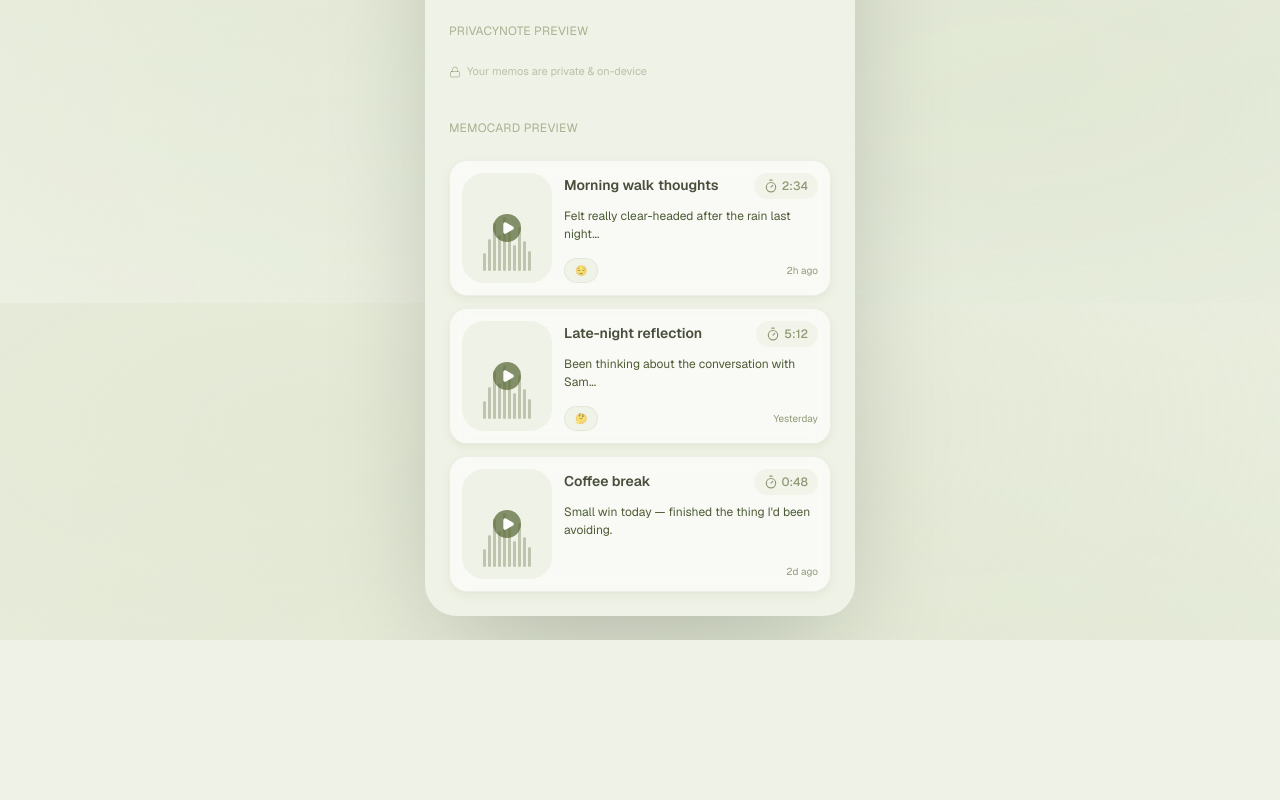
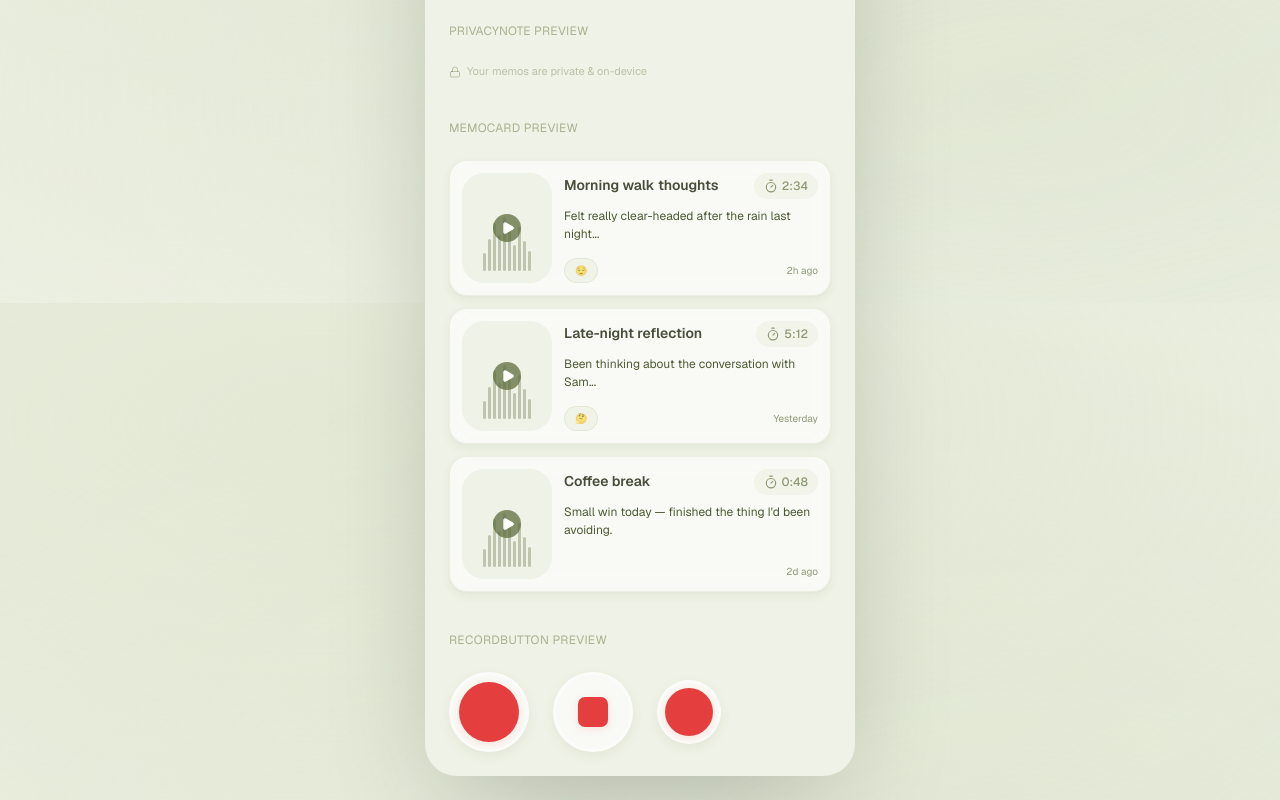
Before and after one commit to dthajal1/dear-me, a Next.js app in the folder dear-me-nextjs/: page /sandbox in a window 1280 px wide. Shown: the part 2097-2897 px from the top of the page. Before the commit the page ends 2737 px from the top, so only its background shows below. Built offline with nearby package versions, Linux system fonts and the light colour scheme.

Commit message:
feat(nextjs): add RecordButton component
Glass outer ring with red inner shape (circle=idle, rounded-square=stop),
sized and shadowed from design.pen frames V8tgj/TR22i; previewed in sandbox.

Co-Authored-By: Claude Sonnet 4.6 <noreply@anthropic.com>

```diff
--- a/dear-me-nextjs/app/sandbox/page.tsx
+++ b/dear-me-nextjs/app/sandbox/page.tsx
@@ -8,6 +8,7 @@ import { FilterPill } from "@/components/dear-me/filter-pill";
 import { ChatInput } from "@/components/dear-me/chat-input";
 import { PrivacyNote } from "@/components/dear-me/privacy-note";
 import { MemoCard } from "@/components/dear-me/memo-card";
+import { RecordButton } from "@/components/dear-me/record-button";
 import { Bookmark, MessageCircleHeart } from "lucide-react";
 
 export default function Sandbox() {
@@ -183,6 +184,16 @@ export default function Sandbox() {
         />
       </div>
 
+      {/* ── RecordButton preview ── */}
+      <p className="mt-4 text-xs uppercase tracking-wide text-[color:var(--color-muted-foreground)]">
+        RecordButton preview
+      </p>
+      <div className="flex items-center gap-6">
+        <RecordButton state="idle" />
+        <RecordButton state="recording" />
+        <RecordButton state="idle" size="md" />
+      </div>
+
     </div>
   );
 }
--- /dev/null
+++ b/dear-me-nextjs/components/dear-me/record-button.tsx
@@ -0,0 +1,102 @@
+"use client";
+
+import Link from "next/link";
+import { cn } from "@/lib/utils";
+
+interface RecordButtonProps {
+  /** Visual state. "idle" shows a red circle (mic trigger), "recording" shows a red rounded square (stop). */
+  state?: "idle" | "recording";
+  /** Click handler. Ignored if `href` is provided. */
+  onPress?: () => void;
+  /** If provided, wraps the button in a <Link>. */
+  href?: string;
+  size?: "md" | "lg";
+  className?: string;
+}
+
+/**
+ * The hero record trigger — a large circular button used on the record
+ * trigger and recording screens.
+ *
+ * Design.pen values (V8tgj / TR22i):
+ *  - Outer ring: 80px circle, fill #FFFFFF99, stroke #FFFFFF66 3px inside,
+ *    box-shadow 0 4px 12px rgba(92,107,58,0.083), backdrop-blur 20px
+ *  - Idle inner: 60px red circle (#E53E3E) with red glow shadow
+ *  - Recording inner: 30×30 rounded-[7px] red square (#E53E3E) with red glow shadow
+ */
+export function RecordButton({
+  state = "idle",
+  onPress,
+  href,
+  size = "lg",
+  className,
+}: RecordButtonProps) {
+  // Outer ring dims: design is 80px ("lg"), scaled to 64px for "md"
+  const outerSize = size === "lg" ? "size-20" : "size-16";
+  // Inner element dims
+  const innerCircleSize = size === "lg" ? "size-[60px]" : "size-[48px]";
+  const innerSquareSize = size === "lg" ? "size-[30px]" : "size-[24px]";
+
+  const outerClasses = cn(
+    // Layout
+    "flex items-center justify-center rounded-full",
+    // Glass fill + stroke — from design.pen #FFFFFF99 fill + #FFFFFF66 3px stroke
+    "bg-[#FFFFFF99]",
+    "ring-[3px] ring-[#FFFFFF66] ring-inset",
+    // Backdrop blur (design: background_blur radius 20)
+    "backdrop-blur-xl",
+    // Shadow (design: blur 12, color #5C6B3A15, offset 0 4)
+    "shadow-[0_4px_12px_rgba(92,107,58,0.083)]",
+    // Press feedback
+    "transition-transform active:scale-95",
+    outerSize,
+    className,
+  );
+
+  // Inner element: red circle (idle) or red rounded square (recording)
+  const innerContent =
+    state === "recording" ? (
+      // Stop square: 30×30, cornerRadius 7 (design: stopSquare)
+      <span
+        className={cn(innerSquareSize, "rounded-[7px]")}
+        style={{
+          backgroundColor: "#E53E3E",
+          boxShadow: "0 2px 8px rgba(229,62,62,0.133)",
+        }}
+        aria-hidden
+      />
+    ) : (
+      // Idle circle: 60×60 red ellipse (design: recordInner)
+      <span
+        className={cn(innerCircleSize, "rounded-full")}
+        style={{
+          backgroundColor: "#E53E3E",
+          boxShadow: "0 2px 8px rgba(229,62,62,0.133)",
+        }}
+        aria-hidden
+      />
+    );
+
+  if (href) {
+    return (
+      <Link
+        href={href}
+        className={outerClasses}
+        aria-label={state === "recording" ? "Stop recording" : "Start recording"}
+      >
+        {innerContent}
+      </Link>
+    );
+  }
+
+  return (
+    <button
+      type="button"
+      onClick={onPress}
+      className={outerClasses}
+      aria-label={state === "recording" ? "Stop recording" : "Start recording"}
+    >
+      {innerContent}
+    </button>
+  );
+}
```
